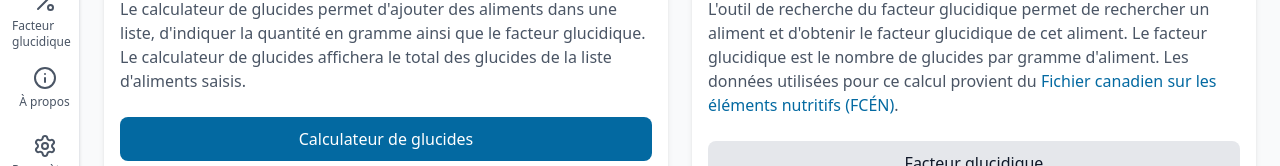
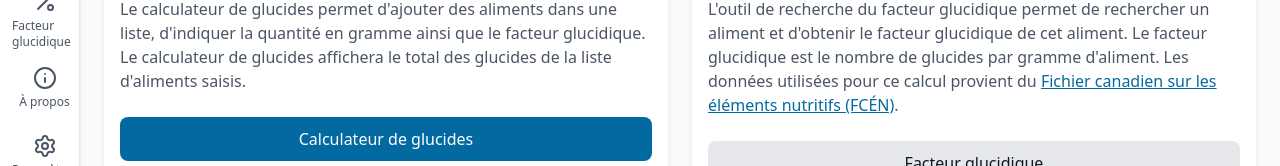
Before and after one commit to gcharest/gluko, a Vue app: page / in a window 1280 px wide. Shown: the part 304-470 px from the top of the page. Built offline with nearby package versions, Linux system fonts and the light colour scheme; no server answers.

Commit message:
fix: a11y issues

```diff
--- a/src/components/search/SearchResults.vue
+++ b/src/components/search/SearchResults.vue
@@ -60,7 +60,7 @@ const cnfLink = computed(() => (foodID: number, locale: string) => {
               v-if="showSourceLinks"
               :href="cnfLink(result.item.FoodCode, $i18n.locale)"
               target="_blank"
-              class="inline-flex items-center gap-1 text-sm text-primary-700 dark:text-primary-400 hover:underline"
+              class="inline-flex items-center gap-1 text-sm text-primary-700 dark:text-primary-400 underline hover:no-underline"
               @click.stop
             >
               {{ $t('components.search.source') }}
--- a/src/views/AboutView.vue
+++ b/src/views/AboutView.vue
@@ -34,7 +34,7 @@ import { InfoIcon, ExternalLinkIcon } from 'lucide-vue-next'
             :href="$t('aboutText.url')"
             target="_blank"
             rel="noopener"
-            class="inline-flex items-center gap-1 text-primary-700 dark:text-primary-400 hover:underline font-medium"
+            class="inline-flex items-center gap-1 text-primary-700 dark:text-primary-400 underline hover:no-underline font-medium"
           >
             {{ $t('aboutText.CNF') }}
             <ExternalLinkIcon class="w-4 h-4" />
@@ -56,7 +56,7 @@ import { InfoIcon, ExternalLinkIcon } from 'lucide-vue-next'
           href="https://github.com/gcharest/gluko"
           target="_blank"
           rel="noopener"
-          class="inline-flex items-center gap-2 text-primary-700 dark:text-primary-400 hover:underline font-medium"
+          class="inline-flex items-center gap-2 text-primary-700 dark:text-primary-400 underline hover:no-underline font-medium"
         >
           View on GitHub
           <ExternalLinkIcon class="w-4 h-4" />
--- a/src/views/HomeView.vue
+++ b/src/views/HomeView.vue
@@ -68,7 +68,7 @@ const navigateTo = (route: string) => {
             :href="$t('aboutText.url')"
             target="_blank"
             rel="noopener"
-            class="text-primary-700 dark:text-primary-400 hover:underline"
+            class="text-primary-700 dark:text-primary-400 underline hover:no-underline"
           >
             {{ $t('aboutText.CNF') }}
           </a>.
```
